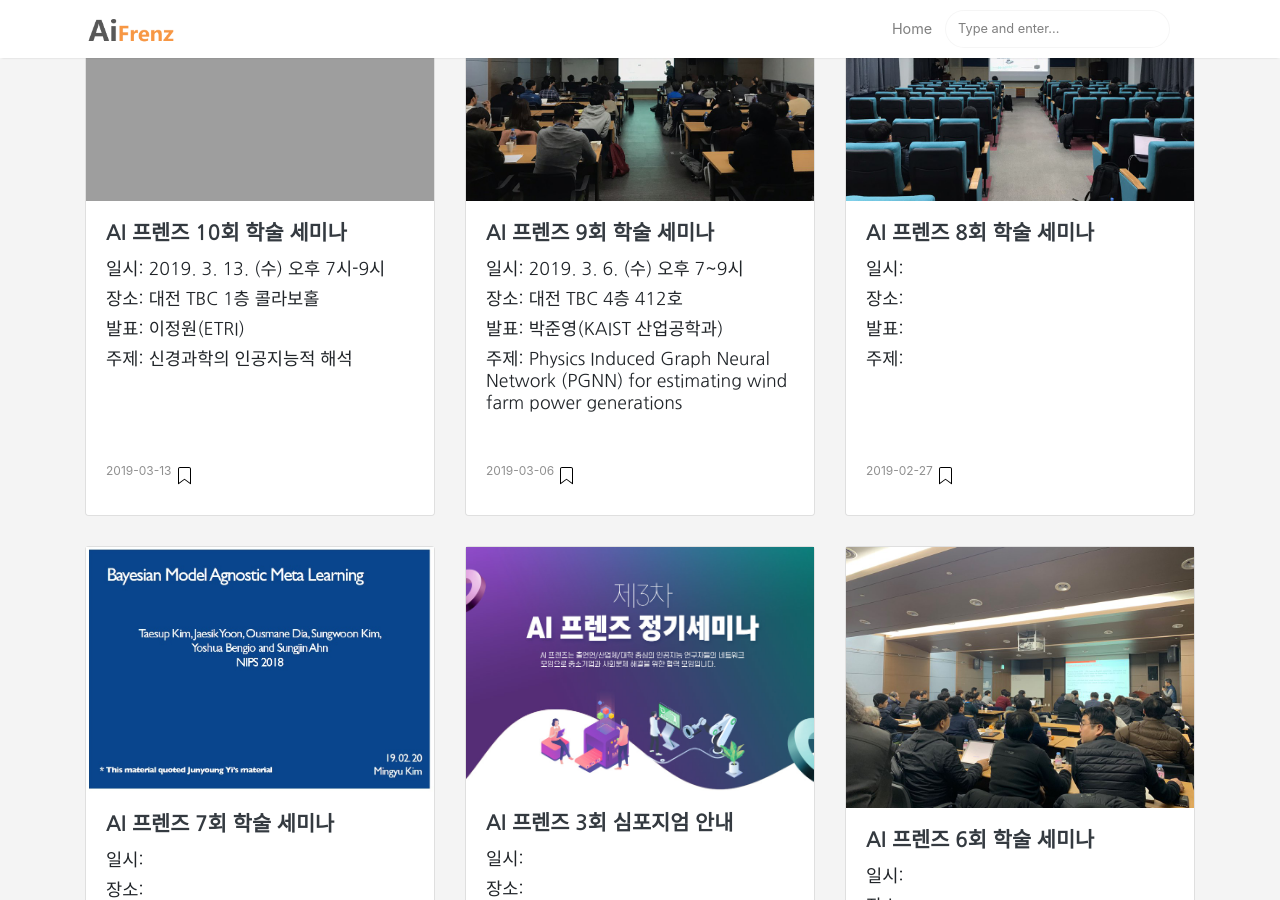
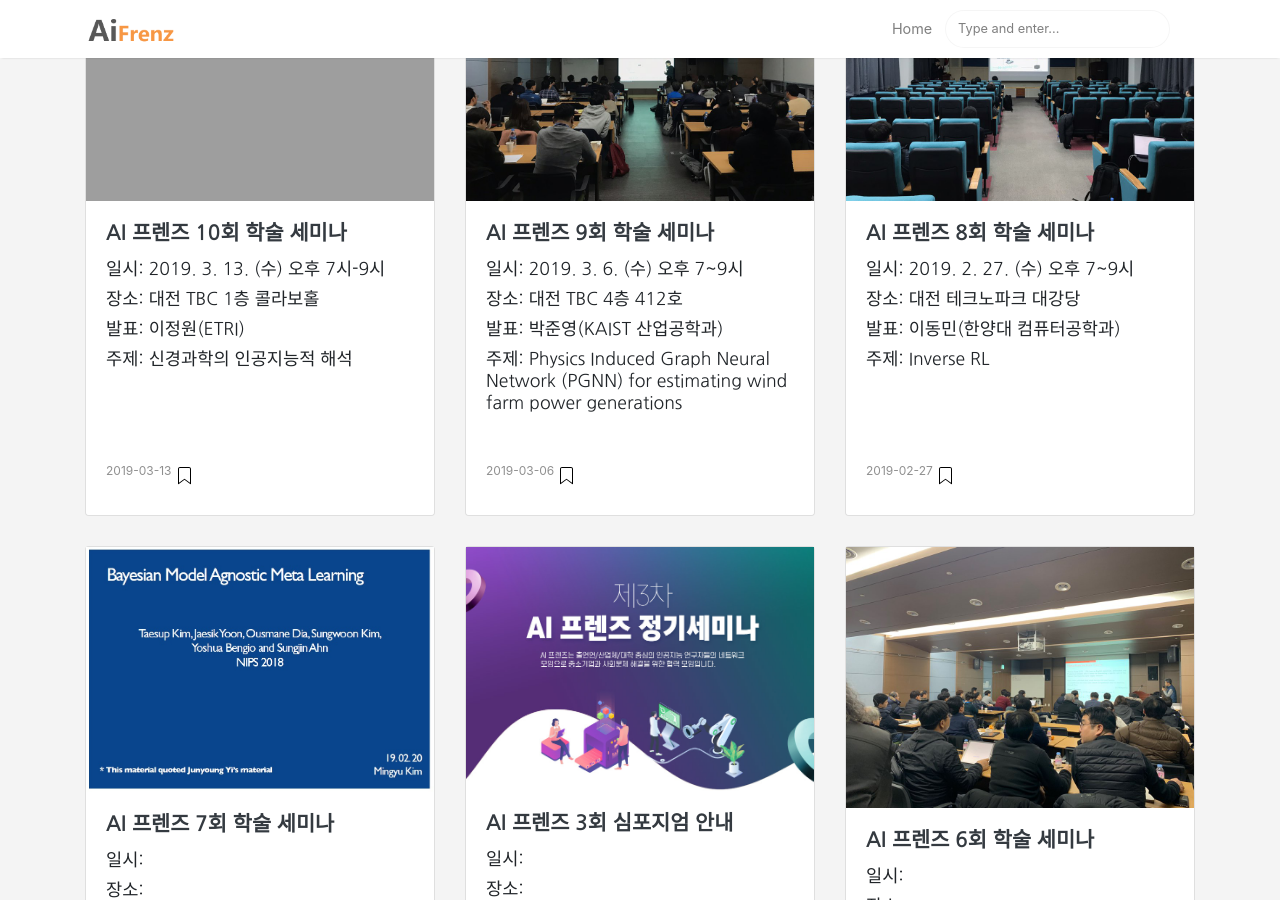
Before and after one commit to aifrenz/aifrenz.github.io, a Jekyll site: the page built from _pages/categories.md, in a window 1280 px wide and 900 px high, scrolled down 2301 px. Built offline with Jekyll 4.4.1, drawn with Linux system fonts in a browser that asks for light colours; some of the changed text lies outside the part shown.

Commit message:
Update 2019-02-27-8th-seminar.markdown

```diff
--- a/_posts/2019-02-27-8th-seminar.markdown
+++ b/_posts/2019-02-27-8th-seminar.markdown
@@ -2,13 +2,17 @@
 layout: post
 title:  "AI 프렌즈 8회 학술 세미나"
 date:   2019-02-27 19:00:00
+when: 2019. 2. 27. (수) 오후 7~9시
+where: 대전 테크노파크 대강당
+who: 이동민(한양대 컴퓨터공학과)
+what: Inverse RL
 categories: ai-friends update
 tags: ai-friends update
 image: /images/20190227.jpg
 ---
 
-## 장소: 대전TP(테크노파크) 대강당
-## 일시: 2월 27일 저녁 7시~9시
+- 장소: 대전TP(테크노파크) 대강당
+- 일시: 2019년 2월 27일 저녁 7시~9시
 
 ## 발표 주제 및 발표자
 **1. Inverse RL (이동민/한양대 컴퓨터공학과) (난이도 ♡♡)**
```
